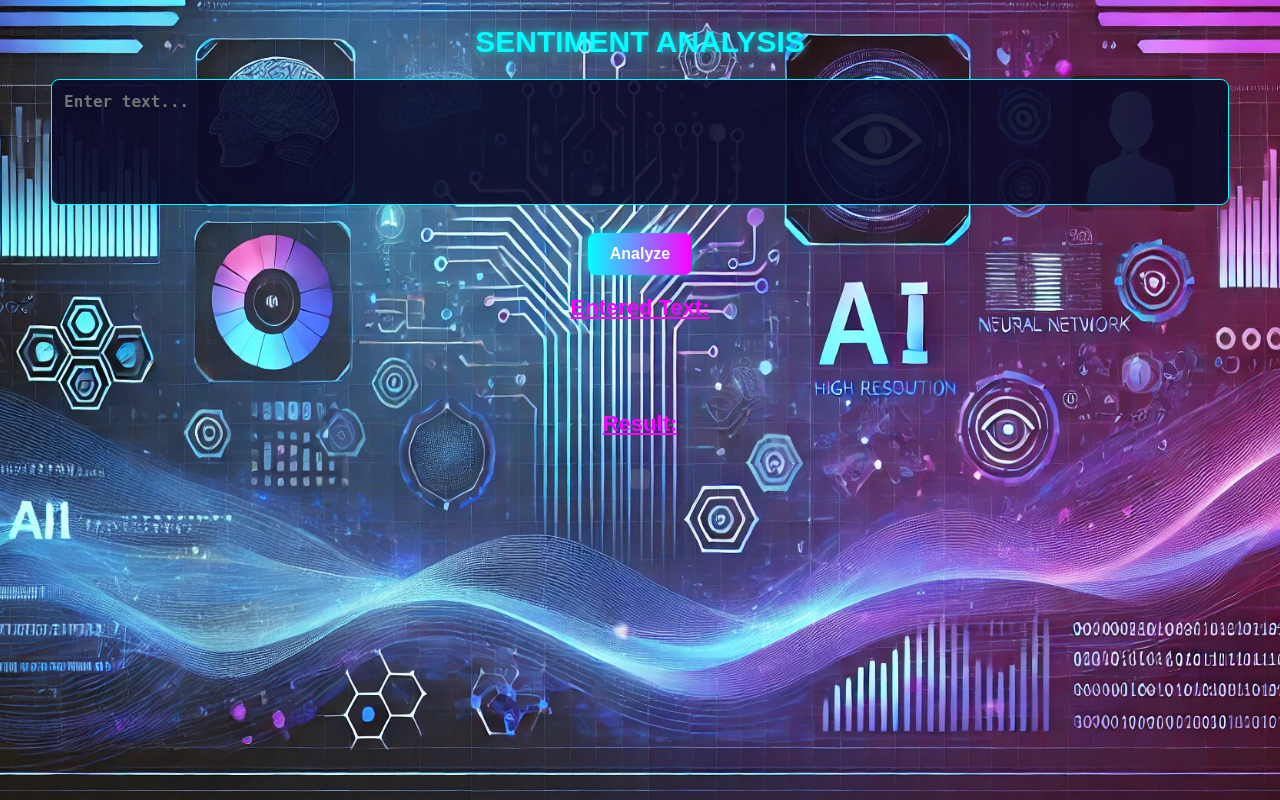
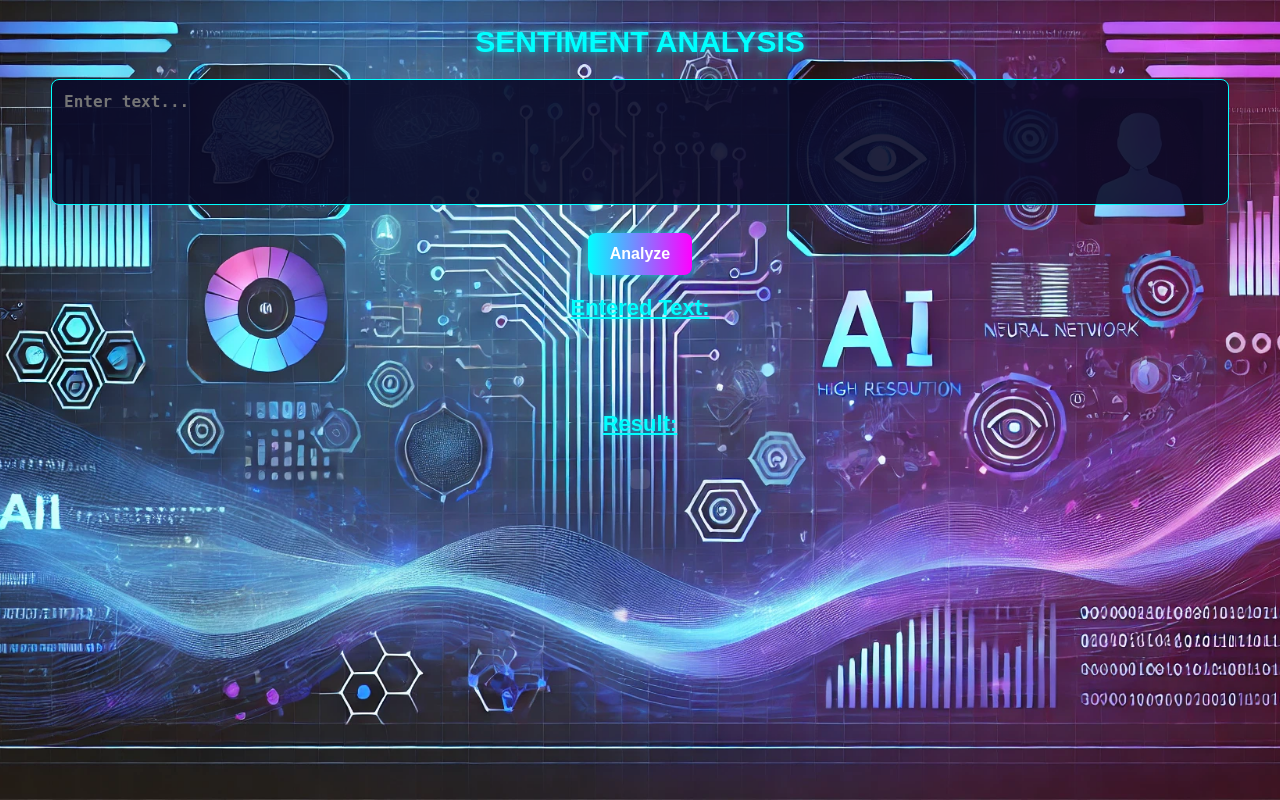
Before and after one commit to GNANESWARIG/sentiment-analysis, a Flask app: page / in a window 1280 px wide. Run offline with Flask 3, Linux system fonts and the light colour scheme.

Commit message:
Update style.css

```diff
--- a/static/style.css
+++ b/static/style.css
@@ -1,16 +1,16 @@
-/* Ensure full-screen background on all devices */
+/* Ensure full-screen background */
 html, body {
     height: 100%;
     width: 100%;
     margin: 0;
     padding: 0;
-    overflow: hidden; /* Prevents accidental scrolling */
+    overflow: hidden;
 }
 
-/* Apply full-page futuristic AI background */
+/* Apply AI futuristic background */
 body {
     background: url('/static/1.jpg') no-repeat center center fixed;
-    background-size: 100% 100%; /* Ensures full coverage */
+    background-size: cover;
     font-family: 'Orbitron', sans-serif; /* Futuristic font */
     color: #f0f0f0;
     text-align: center;
@@ -19,35 +19,17 @@ body {
     flex-direction: column;
     align-items: center;
     justify-content: flex-start;
-    animation: backgroundZoom 10s infinite alternate ease-in-out;
 }
 
-/* Background Zoom Animation */
-@keyframes backgroundZoom {
-    0% {
-        background-size: 100% 100%;
-    }
-    100% {
-        background-size: 110% 110%;
-    }
-}
-
-/* Neon Glow Container */
+/* Container Styling */
 .container {
     width: 90%;
     max-width: 500px;
-    background: rgba(10, 10, 30, 0.8); /* Deep dark transparent background */
+    background: rgba(10, 10, 30, 0.85); /* Transparent dark container */
     padding: 20px;
     border-radius: 12px;
     box-shadow: 0 0 15px rgba(0, 255, 255, 0.5); /* Neon cyan glow */
-    animation: fadeIn 1s ease-in-out;
     margin-top: 5vh;
-}
-
-/* Animate fade-in effect */
-@keyframes fadeIn {
-    from { opacity: 0; transform: translateY(-20px); }
-    to { opacity: 1; transform: translateY(0); }
 }
 
 /* Heading with neon effect */
@@ -70,7 +52,7 @@ textarea {
     outline: none;
     resize: none;
     background: rgba(10, 10, 40, 0.9);
-    color: #f0f0f0;
+    color: #ffffff;
     font-weight: bold;
     transition: 0.3s ease-in-out;
 }
@@ -79,7 +61,7 @@ textarea {
 textarea:focus {
     background: rgba(20, 20, 60, 1);
     color: white;
-    border-color: #ff00ff; /* Changes to neon pink */
+    border-color: #ff00ff;
 }
 
 /* Neon Button Styling */
@@ -104,15 +86,17 @@ button:hover {
     box-shadow: 0 0 15px rgba(255, 0, 255, 0.8);
 }
 
-/* Sentiment Result Styling */
+/* Entered Text & Result Labels */
 h3 {
     font-size: 22px;
     margin-top: 20px;
     text-decoration: underline;
-    color: #ff00ff; /* Neon pink */
+    color: #00ffff; /* Bright cyan for visibility */
+    text-shadow: 0 0 8px rgba(0, 255, 255, 0.7);
 }
 
-p#sentimentResult, p#enteredText {
+/* Entered Text & Result Values */
+p#enteredText, p#sentimentResult {
     font-size: 18px;
     font-weight: bold;
     padding: 10px;
@@ -120,14 +104,14 @@ p#sentimentResult, p#enteredText {
     background: rgba(255, 255, 255, 0.1);
     display: inline-block;
     margin-top: 10px;
-    color: #f0f0f0;
-    text-shadow: 0 0 8px rgba(255, 255, 255, 0.5);
+    color: #ffffff; /* White for better visibility */
+    text-shadow: 0 0 10px rgba(0, 191, 255, 0.9); /* Soft blue glow */
 }
 
 /* Mobile Responsiveness */
 @media (max-width: 768px) {
     body {
-        background-size: 100% 100%;
+        background-size: cover;
         min-height: 100vh;
     }
 
```
